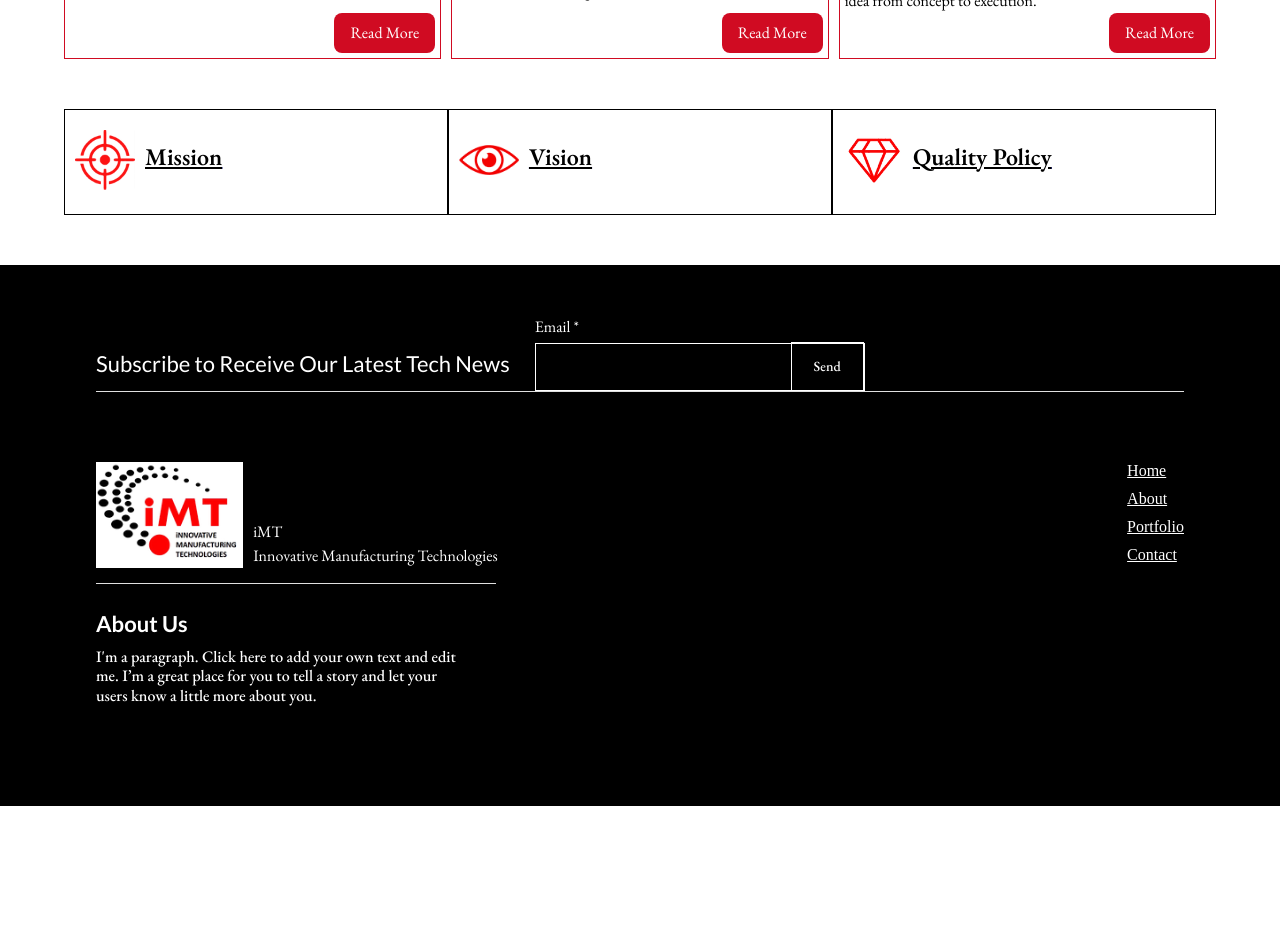
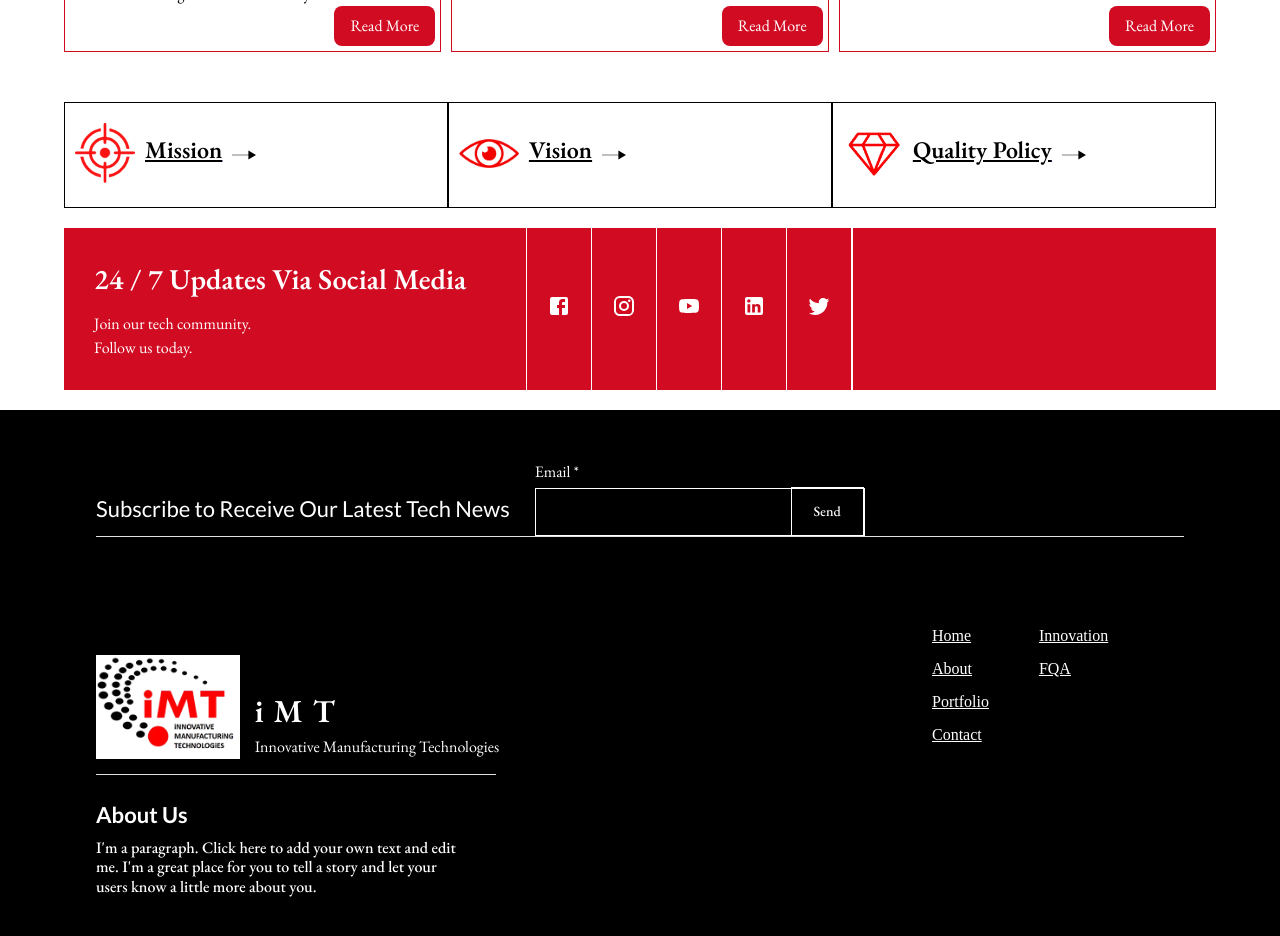
Before and after one commit to karim-mamdouh/i-mtec, a React (Create React App) app: page / in a window 1280 px wide. Shown: the part 1520-2456 px from the top of the page. Before the commit the page ends 2326 px from the top, so only its background shows below. Built offline with nearby package versions, Linux system fonts and the light colour scheme.

Commit message:
Create Social media Section

```diff
--- a/src/components/organisms/Footer/Footer.component.jsx
+++ b/src/components/organisms/Footer/Footer.component.jsx
@@ -3,6 +3,7 @@ import React from "react";
 import SearchForm from "../../molecules/Search/SearchForm";
 import logo from "../../../assets/images/logo.webp";
 import { NavLink } from "react-router-dom";
+import { footerStyle } from "./Footer.style";
 
 const Footer = () => {
   const footerLinks = [
@@ -20,6 +21,14 @@ const Footer = () => {
     },
     {
       name: "Contact",
+      path: "/",
+    },
+    {
+      name: "Innovation",
+      path: "/",
+    },
+    {
+      name: "FQA",
       path: "/",
     },
   ];
@@ -56,24 +65,20 @@ const Footer = () => {
         <Stack
           rowGap={"30px"}
           flexDirection={{ xs: "column", md: "row" }}
-          marginTop="70px"
+          marginTop="90px"
           justifyContent={"space-between"}
         >
           {/* Logo */}
           <NavLink
             to="/"
             style={{
-              borderRight: "1px solid black",
-              display: "flex",
-              gap: "10px",
-              textDecoration: "none",
-              color: "#fff",
+              ...footerStyle.logo,
             }}
           >
             <Box
               component="figure"
               backgroundColor="#fff"
-              sx={{ width: "35%" }}
+              sx={{ width: { xs: "100%", md: "35%" } }}
             >
               <Box
                 component="img"
@@ -82,17 +87,42 @@ const Footer = () => {
                 sx={{ maxWidth: "100%" }}
               />
             </Box>
-            <Box alignSelf={"end"}>
-              <Typography>iMT</Typography>
+            <Box alignSelf={"end"} sx={{ width: { xs: "100%", md: "65%" } }}>
+              <Typography style={{ ...footerStyle.title }}>iMT</Typography>
               <Typography>Innovative Manufacturing Technologies</Typography>
             </Box>
           </NavLink>
-          <Stack gap={"10px"}>
-            {footerLinks.map((link) => (
-              <NavLink to={link.path} style={{ color: "#fff" }}>
-                {link.name}
-              </NavLink>
-            ))}
+          <Stack gap={"10px"} sx={footerStyle.linksContainer}>
+            <box xs={footerStyle.linksBox}>
+              {footerLinks.map(
+                (link) =>
+                  footerLinks.indexOf(link) < 4 && (
+                    <NavLink
+                      to={link.path}
+                      style={{
+                        ...footerStyle.link,
+                      }}
+                    >
+                      {link.name}
+                    </NavLink>
+                  )
+              )}
+            </box>
+            <box xs={footerLinks.linksBox}>
+              {footerLinks.map(
+                (link) =>
+                  footerLinks.indexOf(link) >= 4 && (
+                    <NavLink
+                      to={link.path}
+                      style={{
+                        ...footerStyle.link,
+                      }}
+                    >
+                      {link.name}
+                    </NavLink>
+                  )
+              )}
+            </box>
           </Stack>
         </Stack>
         <Divider
@@ -107,7 +137,7 @@ const Footer = () => {
             About Us
           </Typography>
           <Typography variant="h4" fontSize={"16px"} width="360px">
-            I'm a paragraph. Click here to add your own text and edit me. I’m a
+            I'm a paragraph. Click here to add your own text and edit me. I'm a
             great place for you to tell a story and let your users know a little
             more about you.
           </Typography>
--- a/src/components/organisms/Footer/Footer.style.jsx
+++ b/src/components/organisms/Footer/Footer.style.jsx
@@ -0,0 +1,29 @@
+export const footerStyle = {
+  logo: {
+    borderRight: "1px solid black",
+    display: "flex",
+    textDecoration: "none",
+    color: "#fff",
+    width: { xs: "100%", md: "50%" },
+    gap: "15px",
+    height: "fit-content",
+    alignSelf: "end",
+  },
+  title: {
+    letterSpacing: "10px",
+    fontSize: "2rem",
+    fontWeight: "bold",
+  },
+  linksContainer: {
+    display: "flex",
+    width: { xs: "100%", md: "25%" },
+    flexDirection: "row",
+  },
+  linksBox: { margin: "20px", fontSize: "3rem" },
+  link: {
+    color: "#fff",
+    display: "block",
+    marginBottom: "15px",
+    padding: "0 20px",
+  },
+};
--- a/src/components/organisms/HeroCard/HeroCard.component.jsx
+++ b/src/components/organisms/HeroCard/HeroCard.component.jsx
@@ -6,6 +6,7 @@ import { heroCardStyles } from "./HeroCard.style";
 const HeroCard = ({ image, title, subtitle }) => {
   return (
     <Box component="div" sx={heroCardStyles.card}>
+      <Box component="section" sx={heroCardStyles.overlay}></Box>
       <Box component="figure" sx={heroCardStyles.cardImgContainer}>
         <Box
           component="img"
--- a/src/components/organisms/HeroCard/HeroCard.style.jsx
+++ b/src/components/organisms/HeroCard/HeroCard.style.jsx
@@ -1,4 +1,11 @@
 export const heroCardStyles = {
+  overlay: {
+    position: "absolute",
+    width: "100%",
+    height: "100%",
+    backgroundColor: "#000",
+    opacity: "0.4",
+  },
   card: {
     position: "relative",
   },
@@ -8,6 +15,7 @@ export const heroCardStyles = {
   cardContent: {
     position: "absolute",
     top: 0,
+    zIndex: "2",
     color: "white",
     height: "100%",
     padding: "15px",
--- a/src/components/organisms/SocialMedia/SocialMedia.component.jsx
+++ b/src/components/organisms/SocialMedia/SocialMedia.component.jsx
@@ -8,7 +8,7 @@ import TwitterIcon from "@mui/icons-material/Twitter";
 import LinkedInIcon from "@mui/icons-material/LinkedIn";
 import YouTubeIcon from "@mui/icons-material/YouTube";
 
-const mediaLinks = [
+export const mediaLinks = [
   createMediaLink("https://www.facebook.com/", <FacebookIcon />),
   createMediaLink("https://www.instagram.com/", <InstagramIcon />),
   createMediaLink("https://www.youtube.com/", <YouTubeIcon />),
--- a/src/components/organisms/missionCard/Mission.component.jsx
+++ b/src/components/organisms/missionCard/Mission.component.jsx
@@ -1,4 +1,4 @@
-import { Box, Stack, Typography } from "@mui/material";
+import { Box, Stack, SvgIcon, Typography } from "@mui/material";
 import { NavLink } from "react-router-dom";
 import PropTypes from "prop-types";
 import React from "react";
@@ -15,10 +15,31 @@ const MissionCard = ({ image, title, subtitle }) => {
           sx={missionSectionStyle.image}
         ></Box>
       </Box>
-      <NavLink to="/">
+      <NavLink
+        to="/"
+        style={{
+          display: "flex",
+          gap: "10px",
+          alignItems: "center",
+        }}
+      >
         <Typography component="h6" sx={missionSectionStyle.title}>
           {title}
         </Typography>
+        <SvgIcon>
+          <svg
+            preserveAspectRatio="xMidYMid meet"
+            data-bbox="23 74.673 155.203 56.815"
+            xmlns="http://www.w3.org/2000/svg"
+            viewBox="23 74.673 155.203 56.815"
+            role="presentation"
+            aria-hidden="true"
+          >
+            <g>
+              <path d="M178.203 103.081L129 74.673V101H23v4h106v26.488l49.203-28.407z"></path>
+            </g>
+          </svg>
+        </SvgIcon>
       </NavLink>
     </Stack>
   );
--- a/src/components/organisms/missionCard/Mission.style.jsx
+++ b/src/components/organisms/missionCard/Mission.style.jsx
@@ -12,7 +12,6 @@ export const missionSectionStyle = {
     objectFit: "cover",
     objectPosition: "50% 50%",
   },
-  figure: {},
   title: {
     fontWeight: "bold",
     color: "#000",
--- a/src/pages/Home/Home.component.jsx
+++ b/src/pages/Home/Home.component.jsx
@@ -5,6 +5,7 @@ import HeroCard from "../../components/organisms/HeroCard/HeroCard.component";
 import { cards, industrialCards, missionSectionCards } from "./data/cards";
 import IndustrialCard from "../../components/organisms/IndustrialCards/IndustrialCards.component";
 import MissionCard from "../../components/organisms/missionCard/Mission.component";
+import { mediaLinks } from "../../components/organisms/SocialMedia/SocialMedia.component";
 
 export const Home = () => {
   return (
@@ -77,6 +78,31 @@ export const Home = () => {
           </Box>
         ))}
       </Stack>
+      {/* Social Media section*/}
+      <Stack sx={homeStyles.socialMediaSection}>
+        <Box component="div" sx={{ padding: "30px" }}>
+          <Typography component="h3" sx={homeStyles.socialMediaTitle}>
+            24 / 7 Updates Via Social Media
+          </Typography>
+          <Typography component="h5">Join our tech community. </Typography>
+          <Typography component="h5">Follow us today. </Typography>
+        </Box>
+        <Box component="div" sx={homeStyles.socialMediaLinksContainer}>
+          {mediaLinks.map((link, index) => (
+            <Box component="span" sx={homeStyles.socialLink}>
+              <Typography
+                component="a"
+                href={link.link}
+                target="_blank"
+                key={index}
+                style={{ color: "#FFF" }}
+              >
+                {link.icon}
+              </Typography>
+            </Box>
+          ))}
+        </Box>
+      </Stack>
     </>
   );
 };
--- a/src/pages/Home/Home.style.jsx
+++ b/src/pages/Home/Home.style.jsx
@@ -53,12 +53,40 @@ export const homeStyles = {
     flexWrap: { xs: "wrap", sm: "nowrap" },
   },
   solutionCardContainer: { width: { xs: "100%", sm: "33.33%" } },
-
+  // Mission Section
   missionSection: {
-    padding: "50px 0",
+    paddingTop: "50px",
     flexDirection: "row",
     gap: "0",
     flexWrap: { xs: "wrap", sm: "nowrap" },
   },
   missionCardContainer: { width: { xs: "100%", sm: "33.33%" } },
+  // Social Media Section
+  socialMediaSection: {
+    backgroundColor: "var(--primary-color)",
+    display: "flex",
+    margin: "20px 0",
+    flexDirection: { xs: "column", md: "row" },
+    gap: "30px",
+    color: "white",
+  },
+  socialMediaTitle: {
+    fontSize: "1.8rem",
+    fontWeight: "bold",
+    marginBottom: "10px",
+  },
+  socialMediaLinksContainer: {
+    borderLeft: "1px solid white",
+    borderRight: "1px solid white",
+    display: "flex",
+    alignItems: "center",
+  },
+  socialLink: {
+    color: "white",
+    padding: "0 20px",
+    height: "100%",
+    display: "flex",
+    alignItems: "center",
+    borderRight: "1px solid white",
+  },
 };
--- a/src/pages/Home/data/cards.jsx
+++ b/src/pages/Home/data/cards.jsx
@@ -1,4 +1,7 @@
-import { createHeroCard } from "../../../utilities/factories";
+import {
+  createHeroCard,
+  createMissionCard,
+} from "../../../utilities/factories";
 import card1Img from "../../../assets/images/img1.webp";
 import card2Img from "../../../assets/images/img2.webp";
 import card3Img from "../../../assets/images/img4.webp";
@@ -46,7 +49,7 @@ export const industrialCards = [
   ),
 ];
 export const missionSectionCards = [
-  createHeroCard(card8Img, "Mission", "link 1"),
-  createHeroCard(card9Img, "Vision", "link 2"),
-  createHeroCard(card10Img, "Quality Policy", "link 3"),
+  createMissionCard(card8Img, "Mission", "link 1"),
+  createMissionCard(card9Img, "Vision", "link 2"),
+  createMissionCard(card10Img, "Quality Policy", "link 3"),
 ];
--- /dev/null
+++ b/src/utilities/factories/createMissionCard.js
@@ -0,0 +1,5 @@
+export const createMissionCard = (image, title, link) => ({
+  image,
+  title,
+  link,
+});
--- a/src/utilities/factories/index.js
+++ b/src/utilities/factories/index.js
@@ -1,3 +1,4 @@
 export * from "./createNavLink";
 export * from "./createMediaLinks";
 export * from "./createHeroCard";
+export * from "./createMissionCard";
```
Also changed, not shown: src/assets/images/img5.webp, src/assets/images/img7.webp.
